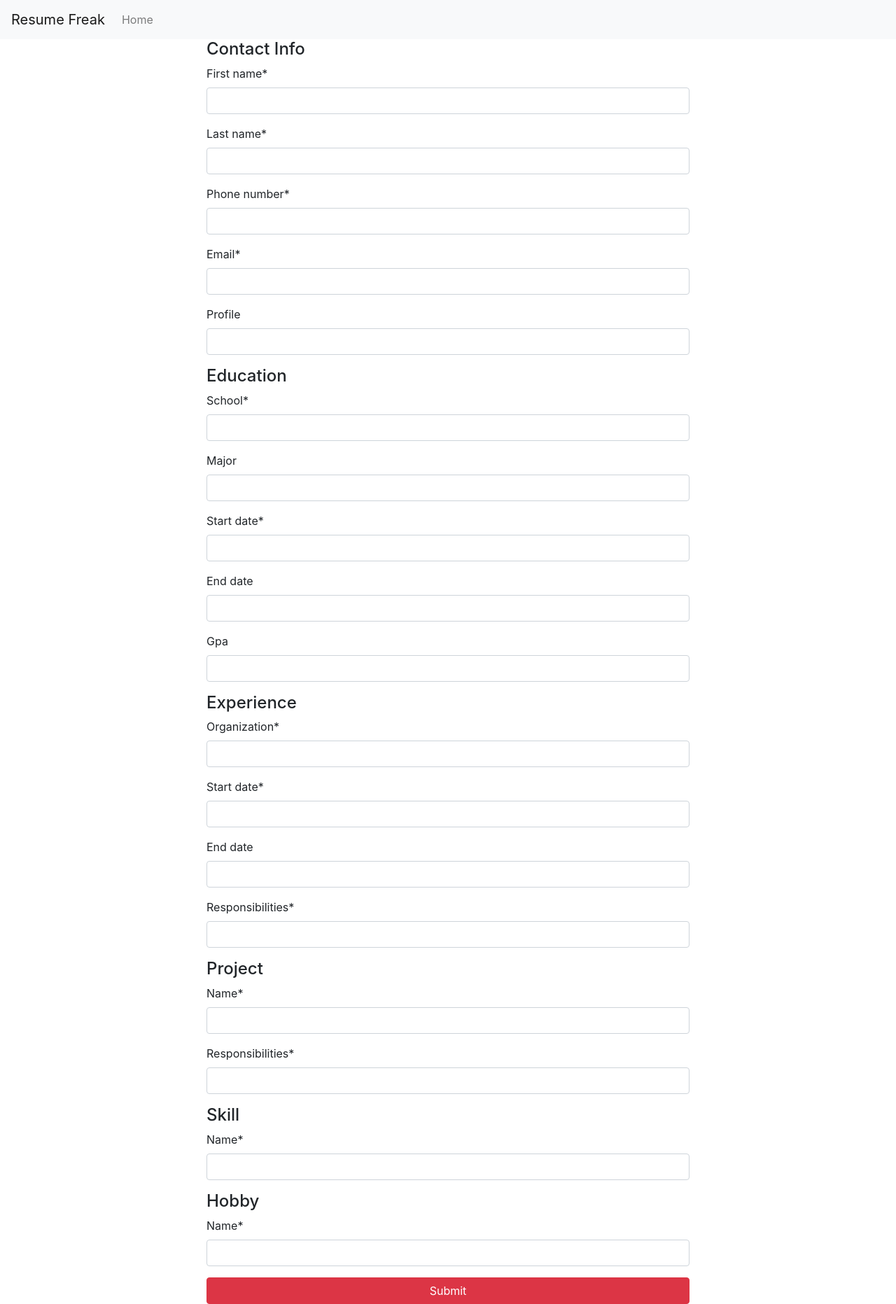
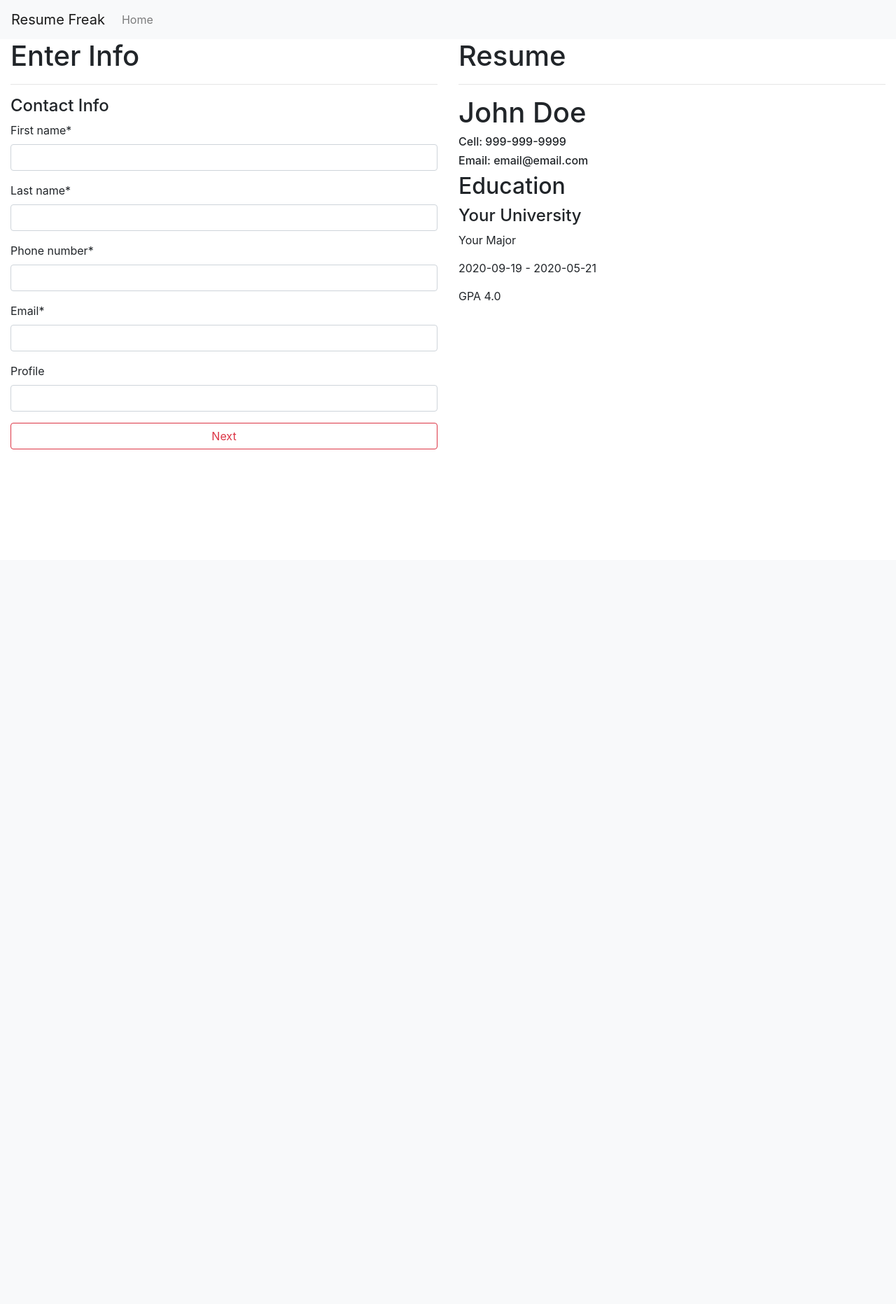
Before and after one commit to noahskorner/resume-freak, a Django app: page / in a window 1280 px wide. Shown: the whole page at 70% size. After the commit the page ends 642 px from the top, so only its background shows below. Run offline with Django 3.2, Linux system fonts and the light colour scheme; some libraries are stand-ins or nearby versions.

Commit message:
Updated functionality to dynamically update resume side-by-side.

```diff
--- a/resume_builder/templates/resume_builder/index.html
+++ b/resume_builder/templates/resume_builder/index.html
@@ -1,3 +1,4 @@
+{% load static %}
 <!DOCTYPE html>
 <html lang="en">
   <head>
@@ -14,7 +15,7 @@
   </head>
   <body>
     <nav class="navbar navbar-expand-lg navbar-light bg-light">
-      <a class="navbar-brand" href="{% url 'index' %}">Resume Freak</a>
+      <a class="navbar-brand" href="#">Resume Freak</a>
       <button
         class="navbar-toggler"
         type="button"
@@ -28,13 +29,15 @@
       </button>
       <div class="collapse navbar-collapse" id="navbarNavAltMarkup">
         <div class="navbar-nav">
-          <a class="nav-item nav-link" href="{% url 'index' %}">Home</a>
+          <a class="nav-item nav-link" href="#">Home</a>
         </div>
       </div>
     </nav>
 
     {% block content %} {% endblock content %}
   </body>
+  <!-- Custom JS -->
+  <script src="{% static 'js/init.js' %}"></script>
   <!-- JS, Popper.js, and jQuery -->
   <script
     src="https://code.jquery.com/jquery-3.5.1.slim.min.js"
--- a/resume_builder/templates/resume_builder/resume_form.html
+++ b/resume_builder/templates/resume_builder/resume_form.html
@@ -1,22 +1,45 @@
 {% extends 'resume_builder/index.html' %}
 <!---->
 {% block content %} {% load static %} {% load crispy_forms_tags %}
-<div class="container-fluid" style="max-width: 720px">
-  <form action="{% url 'index' %}" method="POST">
+<div class="container-fluid" style="max-width: 1440px">
+  <div class="row">
+    <div class="col-6">
+      <h1>Enter Info</h1>
+      <hr />
+      <form action="{% url 'resume_form' %}" method="POST">
         {% csrf_token %}
+        <!-- Contact Info -->
+        <div id="contact-info">
           <h4>Contact Info</h4>
           {{contact_form|crispy}}
+          <button
+            class="btn btn-outline-danger btn-block"
+            id="contact-next-btn"
+          >
+            Next
+          </button>
+        </div>
+        <!-- End Contact Info -->
+        <!-- Education -->
+        <div class="d-none" id="education">
           <h4>Education</h4>
           {{education_form|crispy}}
-    <h4>Experience</h4>
-    {{experience_form|crispy}}
-    <h4>Project</h4>
-    {{project_form|crispy}}
-    <h4>Skill</h4>
-    {{skill_form|crispy}}
-    <h4>Hobby</h4>
-    {{hobby_form|crispy}}
-    <input type="submit" class="btn btn-block btn-danger" value="Submit" />
+          <input
+            type="submit"
+            class="btn btn-block btn-danger"
+            value="Download Resume"
+          />
+        </div>
+        <!-- End Education -->
       </form>
     </div>
+    <div class="col-6">
+      <h1>Resume</h1>
+      <hr />
+      <!-- We can change this to dynamically load a template -->
+      {% include 'resume_templates/resume_1.html' %}
+    </div>
+  </div>
+</div>
+<script src="{% static 'js/resume_form.js' %}"></script>
 {% endblock content %}
--- /dev/null
+++ b/resume_builder/templates/resume_templates/resume_1.html
@@ -0,0 +1,13 @@
+<!-- Contact Info -->
+<h1><span id="first-name">John</span> <span id="last-name">Doe</span></h1>
+<h6>Cell: <span id="phone-number">999-999-9999</span></h6>
+<h6>Email: <span id="email">email@email.com</span></h6>
+<!-- Educations -->
+<h2>Education</h2>
+<h4><span id="school">Your University</span></h4>
+<p><span id="major">Your Major</span></p>
+<p>
+  <span id="start-date">2020-09-19</span> -
+  <span id="end_date">2020-05-21</span>
+</p>
+<p>GPA <span id="gpa">4.0</span></p>
--- a/resume_builder/urls.py
+++ b/resume_builder/urls.py
@@ -3,7 +3,7 @@ from django.urls import path
 from . import views
 
 urlpatterns = [
-    path('', views.index, name='index'),
+    path('', views.resume_form, name='resume_form'),
     path('resume/<str:pk>/', views.resume, name='resume'),
-    path('download_pdf/<str:pk>/', views.download_pdf, name='download_pdf'),
+    path('download_pdf/', views.download_pdf, name='download_pdf'),
 ]
--- a/resume_builder/views.py
+++ b/resume_builder/views.py
@@ -1,7 +1,7 @@
 from django.shortcuts import render, redirect
 from django.http import HttpResponse
 from .forms import *
-from .utils import render_to_pdf
+from .utils import *
 from django.views.generic import View
 from django.template.loader import get_template
 
@@ -9,59 +9,33 @@ from django.template.loader import get_template
 # Create your views here.
 
 
-def index(request):
+def resume_form(request):
     # if this is a POST request we need to process the form data
     if request.method == 'POST':
+        # get the end user's resume
+        device_id = uuid.UUID(request.COOKIES['device'])
+        current_user = get_end_user(request.user, device_id)
+        resume = Resume.objects.get_or_create(end_user=current_user)[
+            0]  # remove the tuple
         # create a form instance and populate it with data from the request:
         contact_form = ContactInfoForm(request.POST)
-        education_form = EducationForm(request.POST)
-        experience_form = ExperienceForm(request.POST)
-        project_form = ProjectForm(request.POST)
-        skill_form = SkillForm(request.POST)
-        hobby_form = HobbyForm(request.POST)
-        # CONTACT
-        # check whether it's valid:
         if contact_form.is_valid():
-            # create contact_info instance but don't save it yet
             contact_info = contact_form.save()
-            # EDUCATION
+            # add contact info to end user's resume
+            resume.contact_info = contact_info
+            resume.save()
+
+            education_form = EducationForm(request.POST)
             if education_form.is_valid():
                 education = education_form.save()
-                # EXPERIENCE
-                if experience_form.is_valid():
-                    experience = experience_form.save()
-                    # PROJECT
-                    if project_form.is_valid():
-                        project = project_form.save()
-                        # SKILL
-                        if skill_form.is_valid():
-                            skill = skill_form.save()
-                            # HOBBY
-                            if hobby_form.is_valid():
-                                hobby = hobby_form.save()
-                                # create new resume instance and add fk to other objects
-                                contact_info.save()
-                                resume = Resume.objects.create(
-                                    contact_info=contact_info)
-                                education.resume = resume
-                                experience.resume = resume
-                                project.resume = resume
-                                skill.resume = resume
-                                hobby.resume = resume
-                                # save all objects
-                                resume.save()
-                                education.save()
-                                experience.save()
-                                project.save()
-                                skill.save()
-                                hobby.save()
-                                url = '/resume/' + str(resume.id) + '/'
-                                return redirect(url)
+                education.resume = resume
+                education.save()
 
+        return redirect("/download_pdf/")
     # if a GET (or any other method) we'll create a blank form
     else:
-        context = {'contact_form': ContactInfoForm(),
-                   'education_form': EducationForm(), 'experience_form': ExperienceForm(), 'project_form': ProjectForm(), 'skill_form': SkillForm(), 'hobby_form': HobbyForm()}
+        context = {'contact_form': ContactInfoForm(
+        ), 'education_form': EducationForm()}
         return render(request, 'resume_builder/resume_form.html', context)
 
 
@@ -71,9 +45,13 @@ def resume(request, pk):
     return render(request, 'resume_builder/resume.html', context)
 
 
-def download_pdf(request, pk):
+def download_pdf(request):
+    # get the end user's resume
+    device_id = uuid.UUID(request.COOKIES['device'])
+    current_user = get_end_user(request.user, device_id)
+    resume = Resume.objects.get_or_create(end_user=current_user)[
+        0]  # remove the tuple
     template = get_template('pdf/resume_1.html')
-    resume = Resume.objects.get(id=pk)
     context = {
         'resume': resume
     }
--- /dev/null
+++ b/static/js/init.js
@@ -0,0 +1,59 @@
+//set csrftoken
+var csrftoken = getToken("csrftoken");
+//cookies last one week
+var today = new Date();
+var expire = new Date();
+expire.setTime(today.getTime() + 3600000 * 24 * 7);
+
+//create device id and set cookie
+let device = getCookie("device");
+if (device == null || device == undefined || device == "") {
+  device = uuid();
+}
+document.cookie =
+  "device=" + device + ";domain=;path=/" + ";expires=" + expire.toGMTString();
+
+//get CSRF token for user
+function getToken(name) {
+  var cookieValue = null;
+  if (document.cookie && document.cookie !== "") {
+    var cookies = document.cookie.split(";");
+    for (var i = 0; i < cookies.length; i++) {
+      var cookie = cookies[i].trim();
+      // Does this cookie string begin with the name we want?
+      if (cookie.substring(0, name.length + 1) === name + "=") {
+        cookieValue = decodeURIComponent(cookie.substring(name.length + 1));
+        break;
+      }
+    }
+  }
+  return cookieValue;
+}
+//gets cookie from the browser
+function getCookie(cname) {
+  var name = cname + "=";
+  var decodedCookie = decodeURIComponent(document.cookie);
+  var ca = decodedCookie.split(";");
+  for (var i = 0; i < ca.length; i++) {
+    var c = ca[i];
+    while (c.charAt(0) == " ") {
+      c = c.substring(1);
+    }
+    if (c.indexOf(name) == 0) {
+      return c.substring(name.length, c.length);
+    }
+  }
+  return "";
+}
+//creates uuid
+function uuid() {
+  var dt = new Date().getTime();
+  var uuid = "xxxxxxxx-xxxx-4xxx-yxxx-xxxxxxxxxxxx".replace(/[xy]/g, function (
+    c
+  ) {
+    var r = (dt + Math.random() * 16) % 16 | 0;
+    dt = Math.floor(dt / 16);
+    return (c == "x" ? r : (r & 0x3) | 0x8).toString(16);
+  });
+  return uuid;
+}
--- /dev/null
+++ b/static/js/resume_form.js
@@ -0,0 +1,70 @@
+// CONTACT
+const firstNameLbl = document.getElementById("first-name");
+const firstNameInput = document.getElementById("id_first_name");
+const lastNameLbl = document.getElementById("last-name");
+const lastNameInput = document.getElementById("id_last_name");
+const phoneNumberLbl = document.getElementById("phone-number");
+const phoneNumberInput = document.getElementById("id_phone_number");
+const emailLbl = document.getElementById("email");
+const emailInput = document.getElementById("id_email");
+// EDUCATION
+const schoolLbl = document.getElementById("school");
+const schoolInput = document.getElementById("id_school");
+const majorLbl = document.getElementById("major");
+const majorInput = document.getElementById("id_major");
+const startDateLbl = document.getElementById("start-date");
+const startDateInput = document.getElementById("id_start_date");
+const endDateLbl = document.getElementById("end-date");
+const endDateInput = document.getElementById("id_end_date");
+const gpaLbl = document.getElementById("gpa");
+const gpaInput = document.getElementById("id_gpa");
+//
+
+firstNameInput.addEventListener("input", function () {
+  firstNameLbl.innerHTML = firstNameInput.value;
+});
+
+lastNameInput.addEventListener("input", function () {
+  lastNameLbl.innerHTML = lastNameInput.value;
+});
+
+phoneNumberInput.addEventListener("input", function () {
+  phoneNumberLbl.innerHTML = phoneNumberInput.value;
+});
+
+emailInput.addEventListener("input", function () {
+  emailLbl.innerHTML = emailInput.value;
+});
+
+schoolInput.addEventListener("input", function () {
+  schoolLbl.innerHTML = schoolInput.value;
+});
+
+majorInput.addEventListener("input", function () {
+  majorLbl.innerHTML = majorInput.value;
+});
+startDateInput.addEventListener("input", function () {
+  startDateLbl.innerHTML = startDateInput.value;
+});
+
+endDateInput.addEventListener("input", function () {
+  endDateLbl.innerHTML = endDateInput.value;
+});
+
+gpaInput.addEventListener("input", function () {
+  gpaLbl.innerHTML = gpaInput.value;
+});
+
+const contactSection = document.getElementById("contact-info");
+const educationSection = document.getElementById("education");
+const contactNextBtn = document.getElementById("contact-next-btn");
+const educationNextBtn = document.getElementById("education-next-btn");
+
+contactNextBtn.addEventListener("click", function () {
+  contactSection.classList.add("d-none");
+  educationSection.classList.remove("d-none");
+});
+
+educationNextBtn.addEventListener("click", function (event) {
+  event.preventDefault();
+});
```
Also changed, not shown: resume_builder/models.py (+18 -0 lines), resume_builder/templates/pdf/resume_1.html (+1 -22 lines), resume_builder/templates/resume_builder/resume.html (deleted, +0 -52 lines), resume_builder/utils.py (+12 -0 lines), db.sqlite3, resume_builder/migrations/0004_enduser.py (added), resume_builder/migrations/0005_resume_end_user.py (added). Lines whose indentation alone changed are shown as unchanged.
